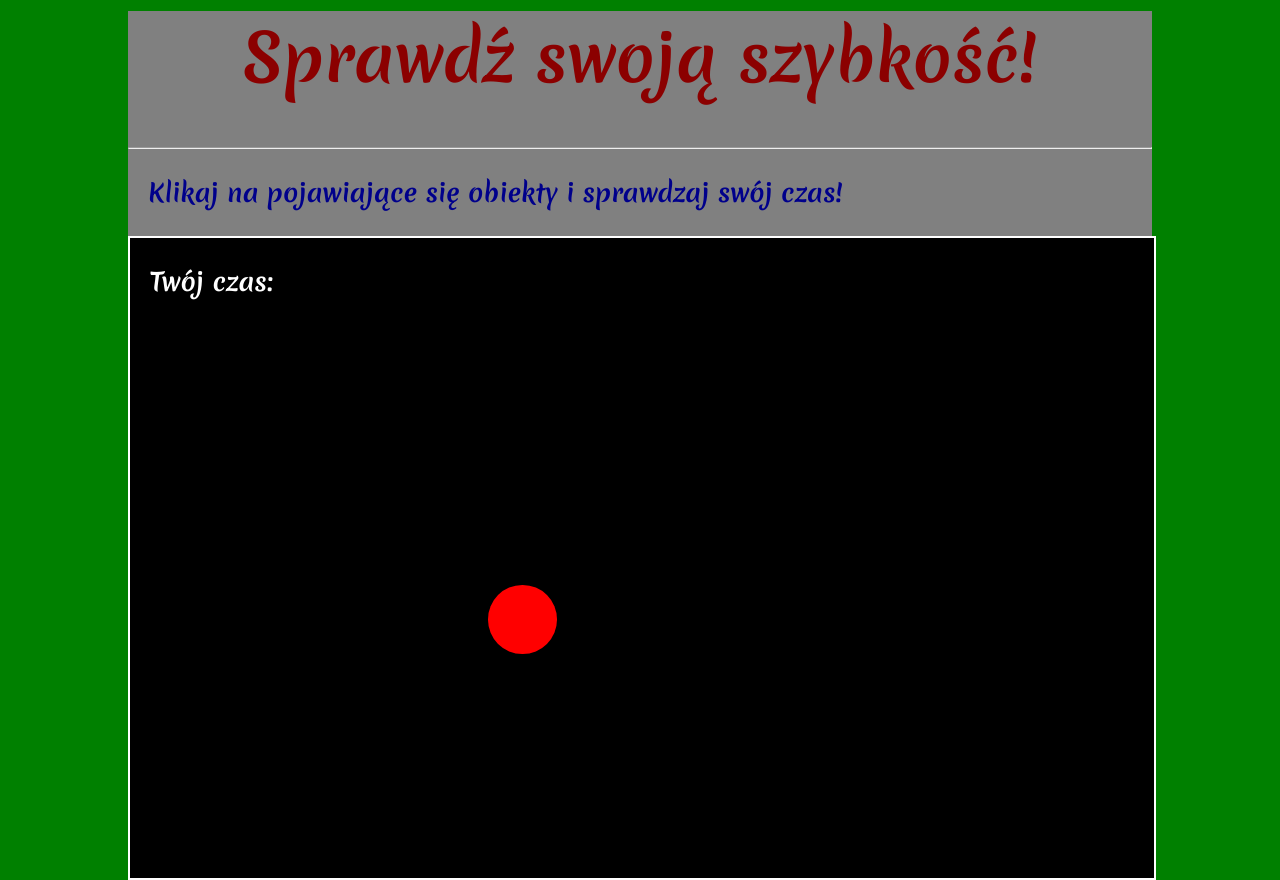
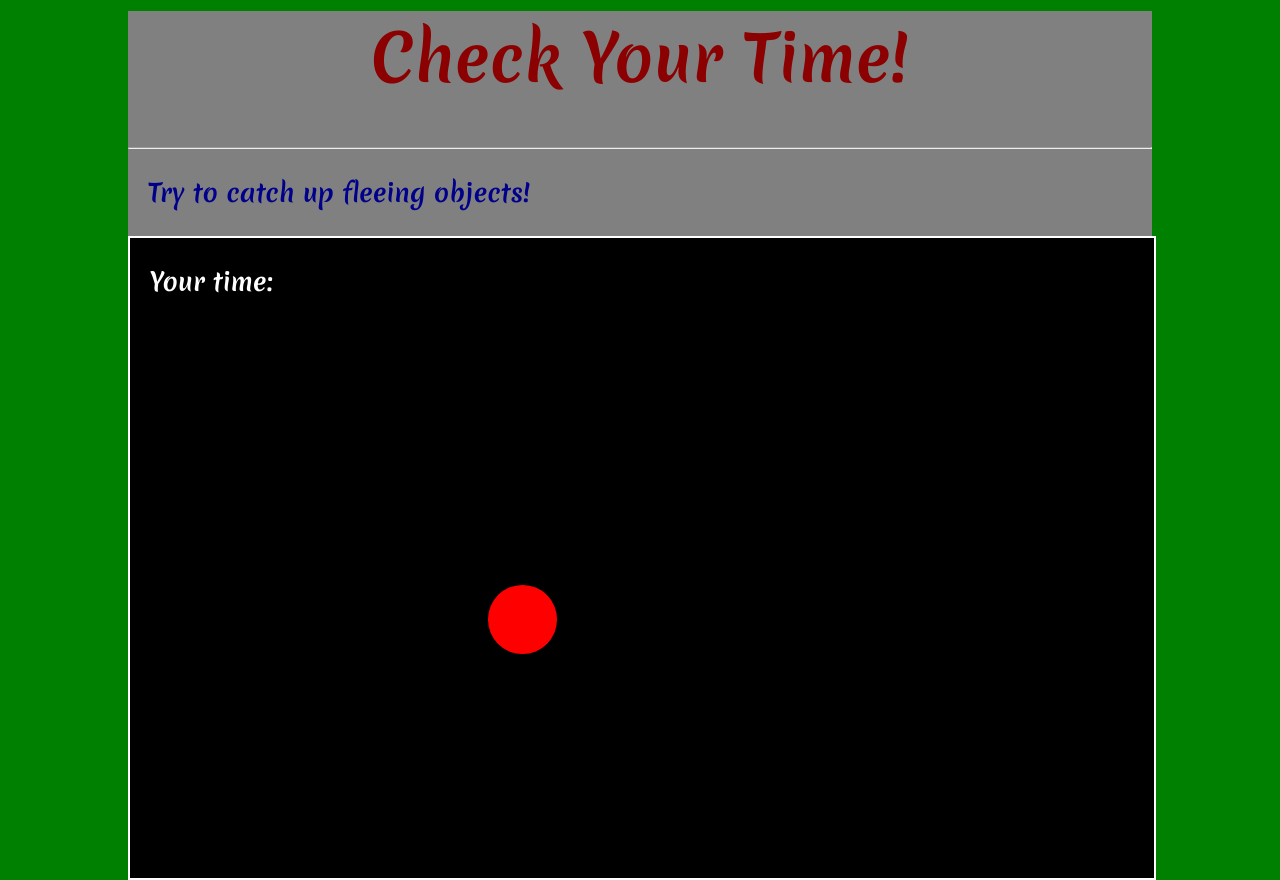
Before and after one commit to DamianCwykiel/ReactGame, a plain HTML site: page index.html in a window 1280 px wide. Drawn offline with Linux system fonts and the light colour scheme.

Commit message:
files modified

```diff
--- a/index.html
+++ b/index.html
@@ -1,9 +1,9 @@
 <!DOCTYPE html>
 <html lang="en">
-
     <head>
         <meta charset="UTF-8">
-        <title>Running_Shapes</title>
+		<meta name="viewport" content="width=device-width, initial-scale=1.0, user-scalable=no, minimal-ui, shrink-to-fit=no">
+        <title>Running_Targets</title>
         <link href="https://fonts.googleapis.com/css?family=Merienda:400,700&amp;subset=latin-ext" rel="stylesheet">
         <link rel="icon" href="icon/favicon.ico">
         <link rel="shortcut icon" href="favicon.ico" type="image/x-icon">
@@ -12,11 +12,11 @@
 
     <body>
         <div id="playGround">
-            <h1 id="h1">Sprawdź swoją szybkość!</h1>
+            <h1 id="h1">Check Your Time!</h1>
             <hr>
-            <p class="p"><span id="span">Klikaj na pojawiające się obiekty i sprawdzaj swój czas!</span></p>
+            <p class="p"><span id="span">Try to catch up fleeing objects!</span></p>
             <div id="area">
-                <p class="p">Twój czas: <span id="clickTimer"></span></p>
+                <p class="p">Your time: <span id="clickTimer"></span></p>
                 <div id="shapes"></div>
             </div>
         </div>
--- a/main.css
+++ b/main.css
@@ -1,3 +1,4 @@
+/*RUNNING_SHAPES*/
 body {
     background-color: green;
     margin: 0;
```
Also changed, not shown: script.js (indentation only).
